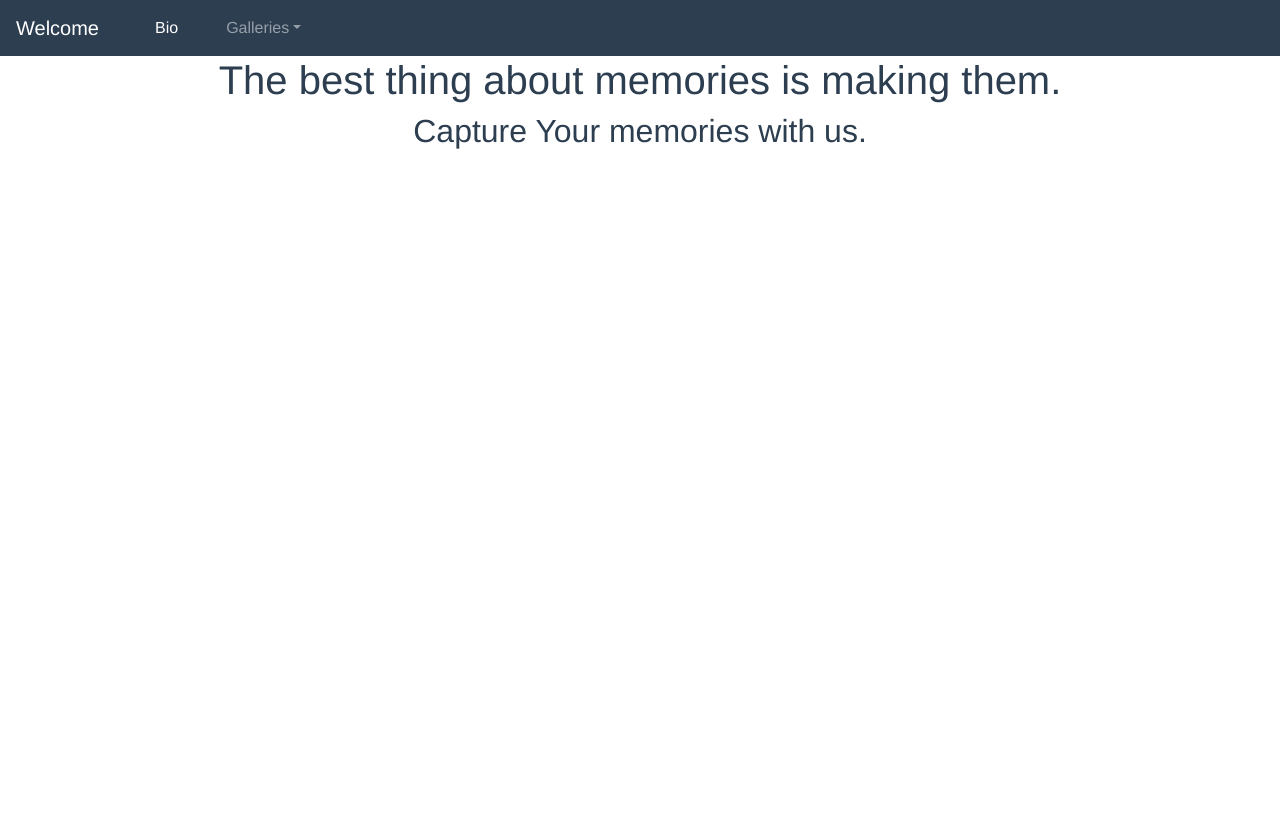
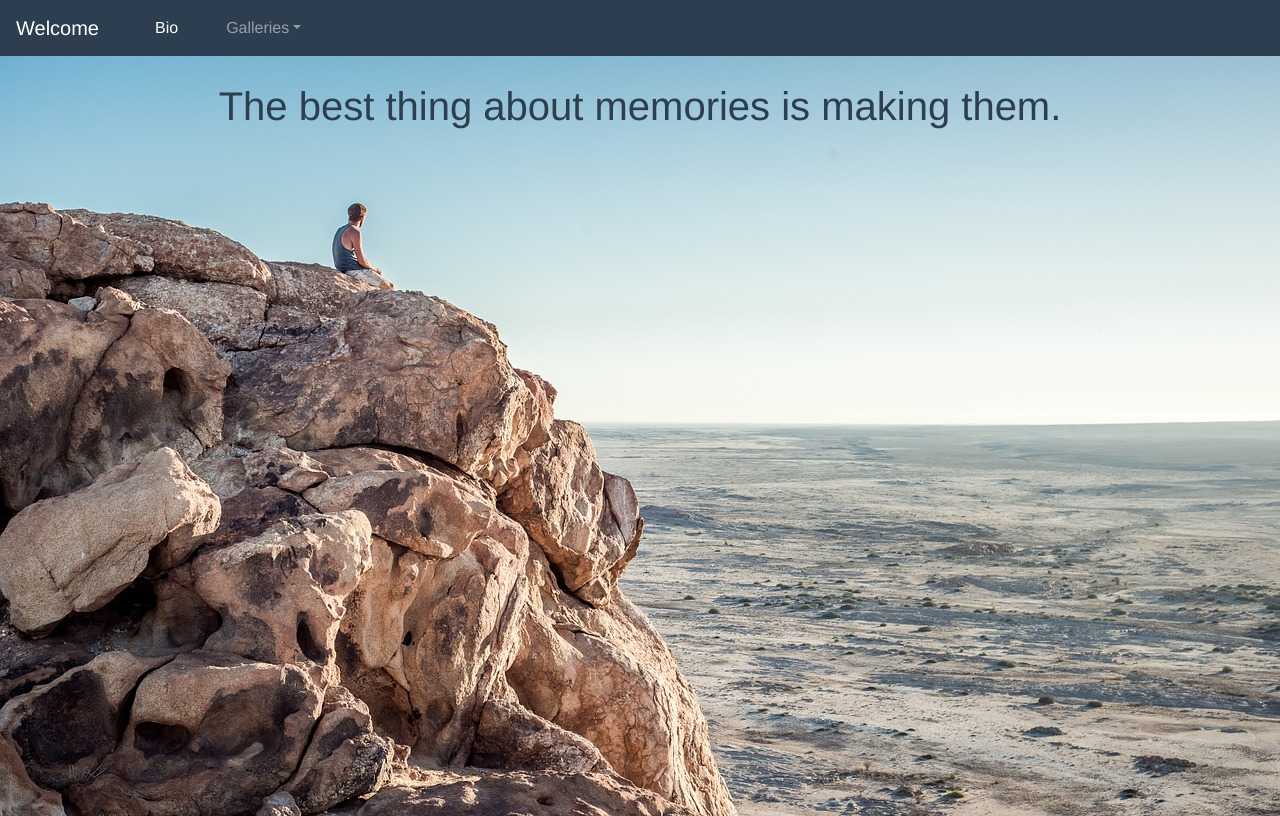
Before and after one commit to marcinpgit/gallery-app, a Vue app: page /#/ in a window 1280 px wide. Built offline with nearby package versions, Linux system fonts and the light colour scheme; what v-img would draw is missing.

Commit message:
background & styles added to IntroPage

```diff
--- a/src/components/IntroPage.vue
+++ b/src/components/IntroPage.vue
@@ -2,7 +2,6 @@
     <div class="intro">
         <div class="intro-text">
             <h1>{{ title }}</h1>
-            <h2>{{ text }}</h2>
         </div>
     </div>
 </template>
@@ -12,9 +11,24 @@ export default {
     name: 'introPage',
     data () {
         return {
-            title: 'The best thing about memories is making them.',
-            text: 'Capture Your memories with us.'
+            title: 'The best thing about memories is making them.'
         }
     }
 }
 </script>
+
+<style scoped>
+    .intro {
+        background-image: url('../assets/images/intro/intro1.jpg');
+        height: 95vh;
+        background-size: cover;
+    }
+
+    .intro-text {
+        padding-top: 2%;
+    }
+
+    h1, h2 {
+        font-weight: 300
+    }
+</style>
```
Also changed, not shown: src/assets/images/intro/intro1.jpg (added).
